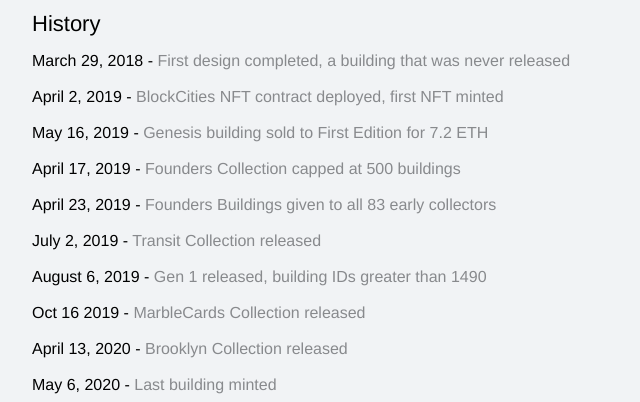
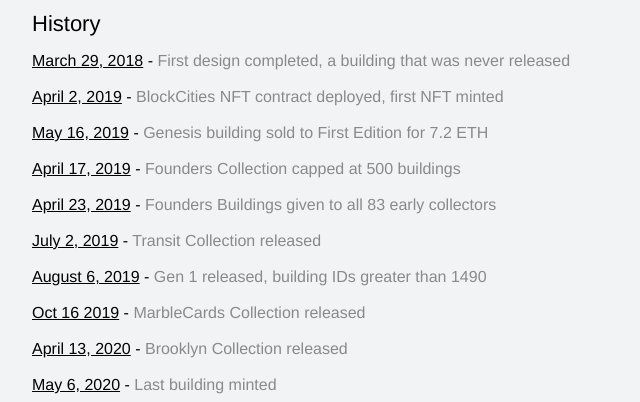
Before and after one commit to prestonattebery/cities, a plain HTML site: page index.html in a window 1280 px wide. Shown: the part 398-800 px from the top of the page, 0-640 px from the left. Drawn offline with Linux system fonts and the light colour scheme.

Commit message:
Update index.html

```diff
--- a/index.html
+++ b/index.html
@@ -58,43 +58,43 @@
       </h2>
 
       <p>
-        March 29, 2018 - <span class="grey">First design completed, a building that was never released</span>
+        <a href="">March 29, 2018</a> - <span class="grey">First design completed, a building that was never released</span>
       </p>
 
       <p>
-        April 2, 2019 - <span class="grey">BlockCities NFT contract deployed, first NFT minted</span>
+        <a href="">April 2, 2019</a> - <span class="grey">BlockCities NFT contract deployed, first NFT minted</span>
       </p>
 
       <p>
-        May 16, 2019 - <span class="grey">Genesis building sold to First Edition for 7.2 ETH</span>
+        <a href="">May 16, 2019</a> - <span class="grey">Genesis building sold to First Edition for 7.2 ETH</span>
       </p>
 
       <p>
-        April 17, 2019 - <span class="grey">Founders Collection capped at 500 buildings</span>
+        <a href="">April 17, 2019</a> - <span class="grey">Founders Collection capped at 500 buildings</span>
       </p>
 
       <p>
-        April 23, 2019 - <span class="grey">Founders Buildings given to all 83 early collectors</span>
+        <a href="">April 23, 2019</a> - <span class="grey">Founders Buildings given to all 83 early collectors</span>
       </p>
 
       <p>
-        July 2, 2019 - <span class="grey">Transit Collection released</span>
+        <a href="">July 2, 2019</a> - <span class="grey">Transit Collection released</span>
       </p>
 
       <p>
-        August 6, 2019 - <span class="grey">Gen 1 released, building IDs greater than 1490</span>
+        <a href="">August 6, 2019</a> - <span class="grey">Gen 1 released, building IDs greater than 1490</span>
       </p>
 
       <p>
-        Oct 16 2019 - <span class="grey">MarbleCards Collection released</span>
+        <a href="">Oct 16 2019</a> - <span class="grey">MarbleCards Collection released</span>
       </p>
 
       <p>
-        April 13, 2020 - <span class="grey">Brooklyn Collection released</span>
+        <a href="">April 13, 2020</a> - <span class="grey">Brooklyn Collection released</span>
       </p>
 
       <p>
-        May 6, 2020 - <span class="grey">Last building minted</span>
+        <a href="">May 6, 2020</a> - <span class="grey">Last building minted</span>
       </p>
 
       <p>
@@ -104,6 +104,8 @@
       <h2>
         $CITIES
       </h2>
+
+      <a href=""> </a>
 
       <p>
         $CITIES is a BlockCities index fund live on <a href="https://nftx.org/#/fund/41">NFTX.</a>
```
